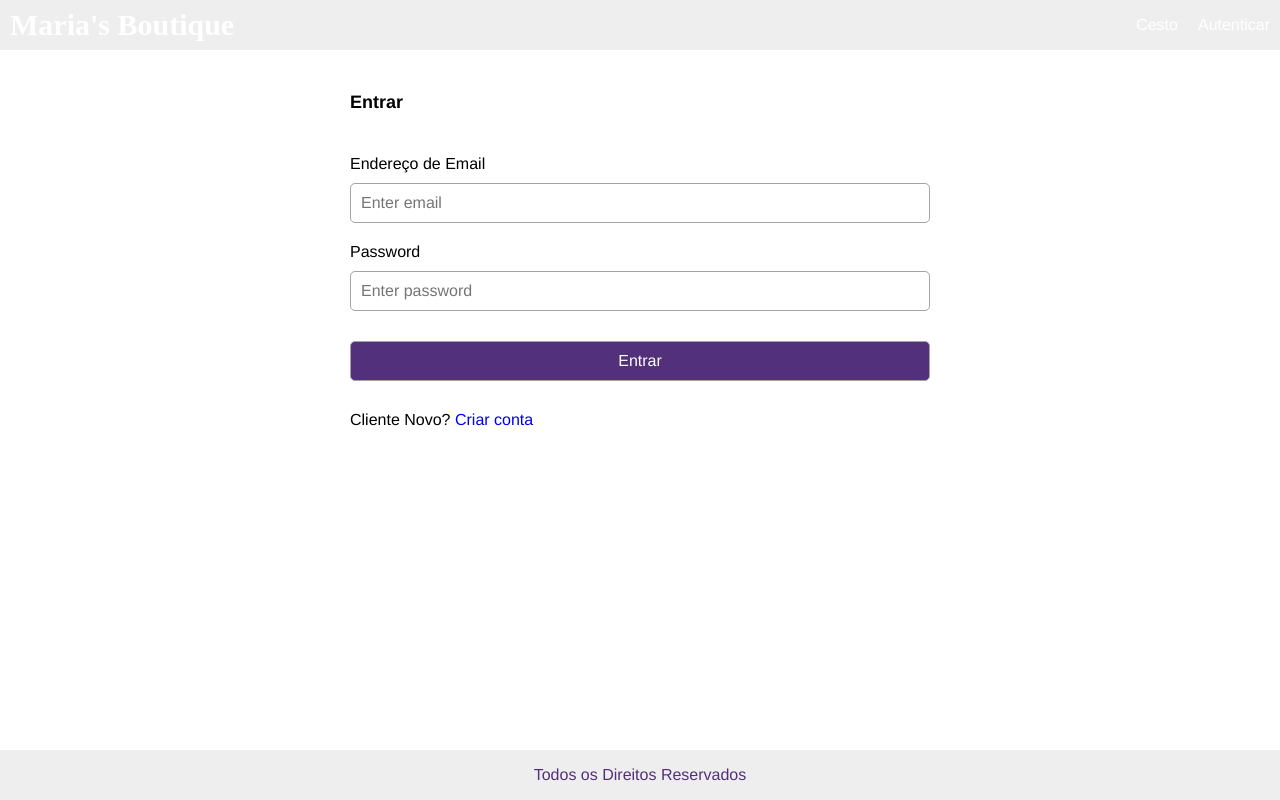
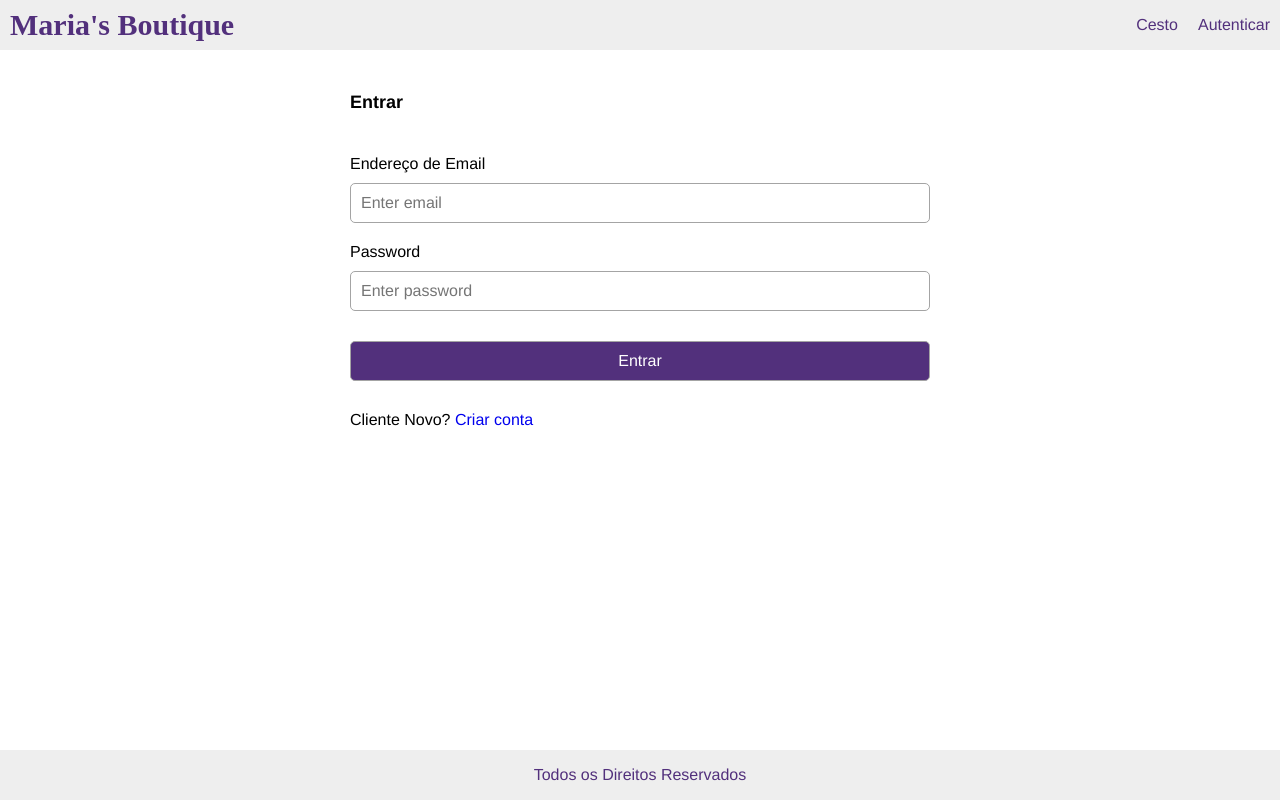
Before and after one commit to alejanglez/mariasboutique-app, a React (Create React App) app in the folder frontend/: page /signin in a window 1280 px wide. Built offline with nearby package versions, Linux system fonts and the light colour scheme.

Commit message:
photos update

```diff
--- a/frontend/src/index.css
+++ b/frontend/src/index.css
@@ -96,13 +96,13 @@ button.small {
 }
 /* Header */
 header a {
-  color: #ffffff;
+  color: #52307c;
   padding: 1rem;
 }
 @import url(https://fonts.googleapis.com/css?family=Sacramento:regular);
 a.brand {
   font-family:Sacramento;
-  color: #ffffff;
+  color: #52307c;
   font-size: 3rem;
   font-weight: bold;
 }
--- a/frontend/src/screens/HomeScreen.js
+++ b/frontend/src/screens/HomeScreen.js
@@ -22,13 +22,13 @@ export default function HomeScreen() {
     <div>
     <Carousel showArrows autoPlay showThumbs={false}>
       <div>
-        <img src="https://res.cloudinary.com/dylut4r4t/image/upload/v1607368038/maria%27s%20boutique/www-hey-beauti-com-HjccMRFwqv0-unsplash_jtcoyv.jpg" alt="pic1"/>
+        <img src="https://res.cloudinary.com/dylut4r4t/image/upload/v1607512582/maria%27s%20boutique/freestocks-_3Q3tsJ01nc-unsplash_af7ti5.jpg" alt="pic1"/>
       </div>
       <div>
-        <img src="https://res.cloudinary.com/dylut4r4t/image/upload/v1607368036/maria%27s%20boutique/freestocks-_3Q3tsJ01nc-unsplash_yda2bw.jpg" alt="pic2"/>
+        <img src="https://res.cloudinary.com/dylut4r4t/image/upload/v1607513469/maria%27s%20boutique/tamara-bellis-IwVRO3TLjLc-unsplash_hcelpz.jpg" alt="pic2"/>
       </div>
       <div>
-        <img src="https://res.cloudinary.com/dylut4r4t/image/upload/v1607368034/maria%27s%20boutique/tamara-bellis-IwVRO3TLjLc-unsplash_fduqbq.jpg" alt="pic3"/>
+        <img src="https://res.cloudinary.com/dylut4r4t/image/upload/v1607513466/maria%27s%20boutique/www-hey-beauti-com-HjccMRFwqv0-unsplash_mxhubi.jpg" alt="pic3"/>
       </div>
     </Carousel>
     {loading ? (
```
